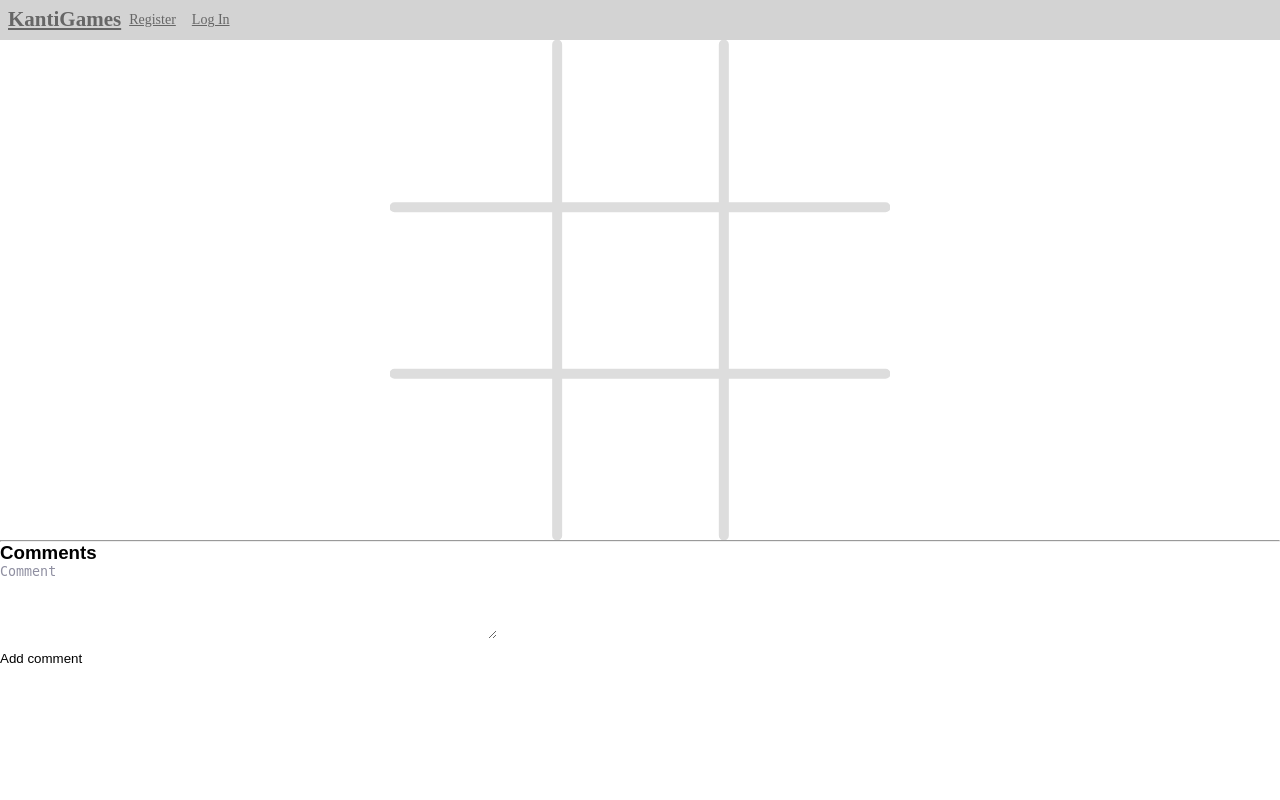
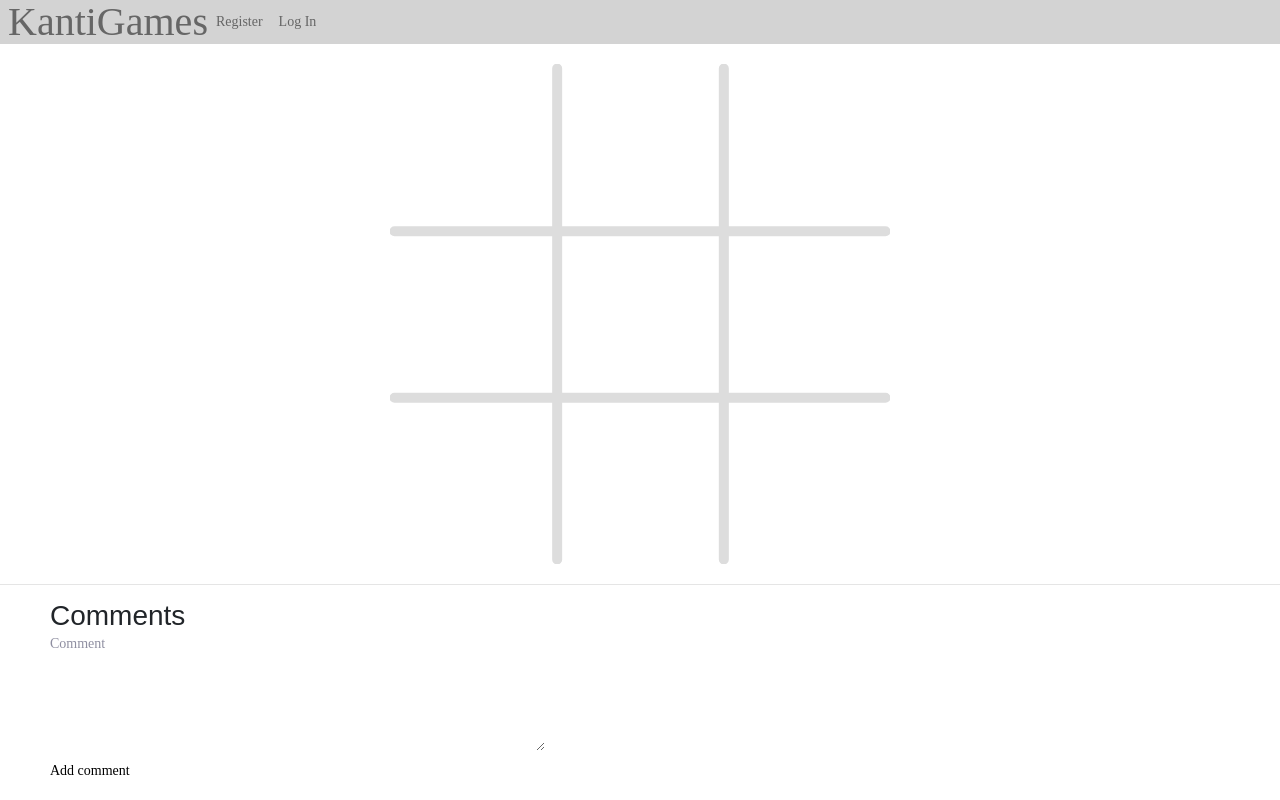
Before and after one commit to CoderAryanAnand/BackendKantiBaden, a Flask app: template templates/Games/G1.html in a window 1280 px wide. Run offline with Flask 3, Linux system fonts and the light colour scheme; the template is opened without the code that fills it, so the values that code supplies are empty; some libraries are stand-ins or nearby versions; some web fonts are replaced.

Commit message:
comment section looks better

```diff
--- a/templates/Games/G1.html
+++ b/templates/Games/G1.html
@@ -1,8 +1,6 @@
 {% extends 'base.html' %}
-
 {% block content %}
-
-    <div class="center-wrapper-parent">
+<div class="center-wrapper-parent m-t-20 m-b-20">
    <div class="canvas-wrapper">
       <canvas id="tic-tac-toe-board" class="center-v"></canvas>
    </div>
@@ -156,46 +154,39 @@
 
 </script>
 <style>
-
    #tic-tac-toe-board {
    display: block;
    margin: 0 auto;
    }
-
    .canvas-wrapper {
    width: 100%;
    }
-
    .canvas-wrapper-parent {
    transform-style: preserver-3d;
    }
    .comment {
    padding: 10px;
-            margin: 10px;
    background-color: #fff;
    }
 </style>
-
 <hr>
-                <h3>Comments</h3>
-<form method="post">
+<h3 class="m-l-50">Comments</h3>
+<form method="post" class="m-l-50">
    <p>
       <textarea name="content"
          placeholder="Comment"
          cols="60"
          rows="5"></textarea>
    </p>
-
    <p>
       <button type="submit">Add comment</button>
    </p>
 </form>
 {% for comment in game.comments %}
-                    <div class="comment">
+<div class="comment m-l-40 m-t-10 m-b-10 m-r-10">
    <p>#{{ comment.id }}</p>
    <p>by {{ comment.author }}</p>
    <p>{{ comment.content }}</p>
 </div>
 {% endfor %}
-
 {% endblock %}
--- a/templates/base.html
+++ b/templates/base.html
@@ -9,6 +9,7 @@
 	<meta charset="UTF-8">
 	<meta name="viewport" content="width=device-width, initial-scale=1">
 	<link rel="stylesheet" type="text/css" href="{{ url_for('static', filename='css/util.css')}}">
+	<link rel="stylesheet" type="text/css" href="{{ url_for('static', filename='vendor/bootstrap/css/bootstrap.min.css')}}">
 	<link rel="stylesheet" type="text/css" href="{{ url_for('static', filename='css/main.css')}}">
 </head>
 <body>
```
Lines whose indentation alone changed are shown as unchanged.
